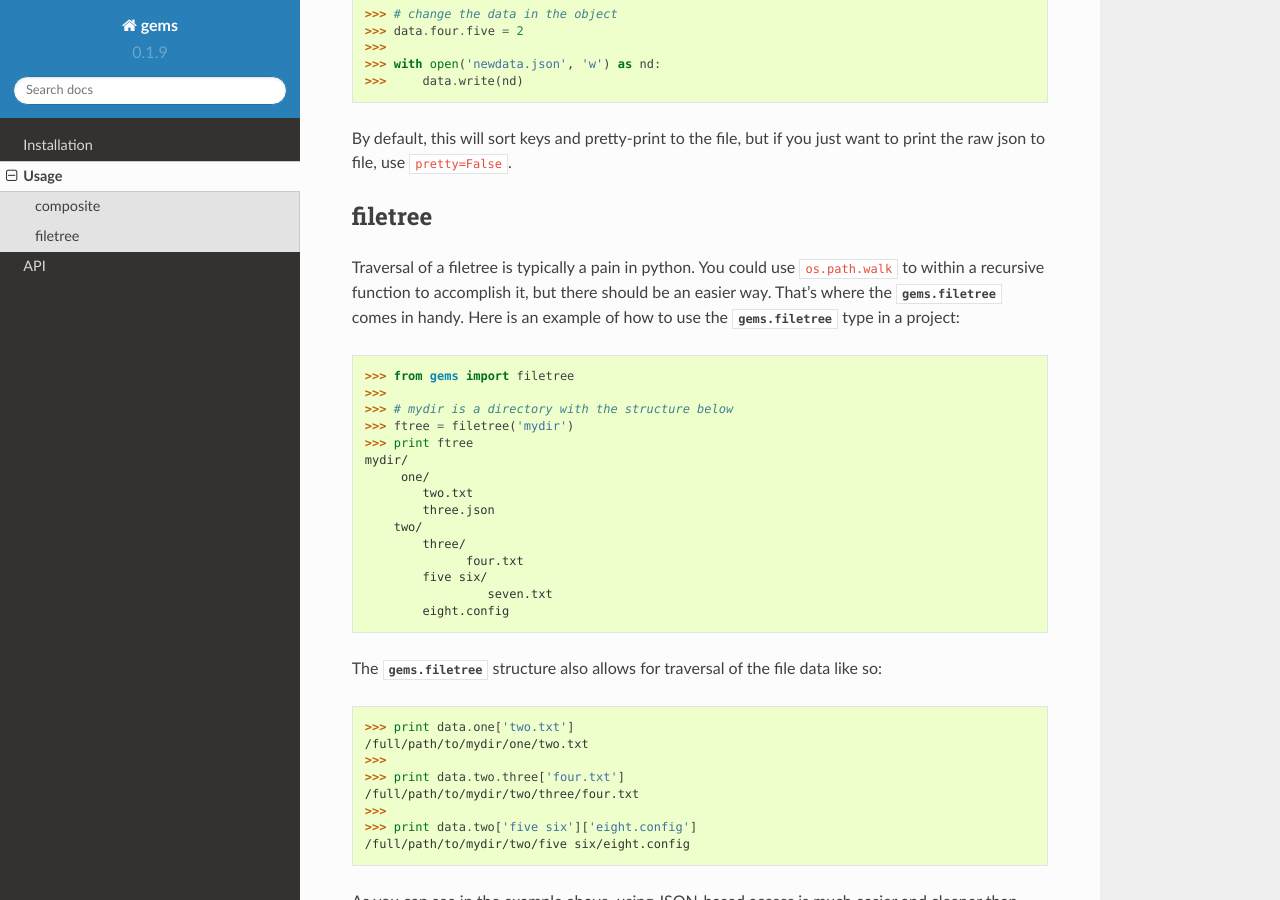
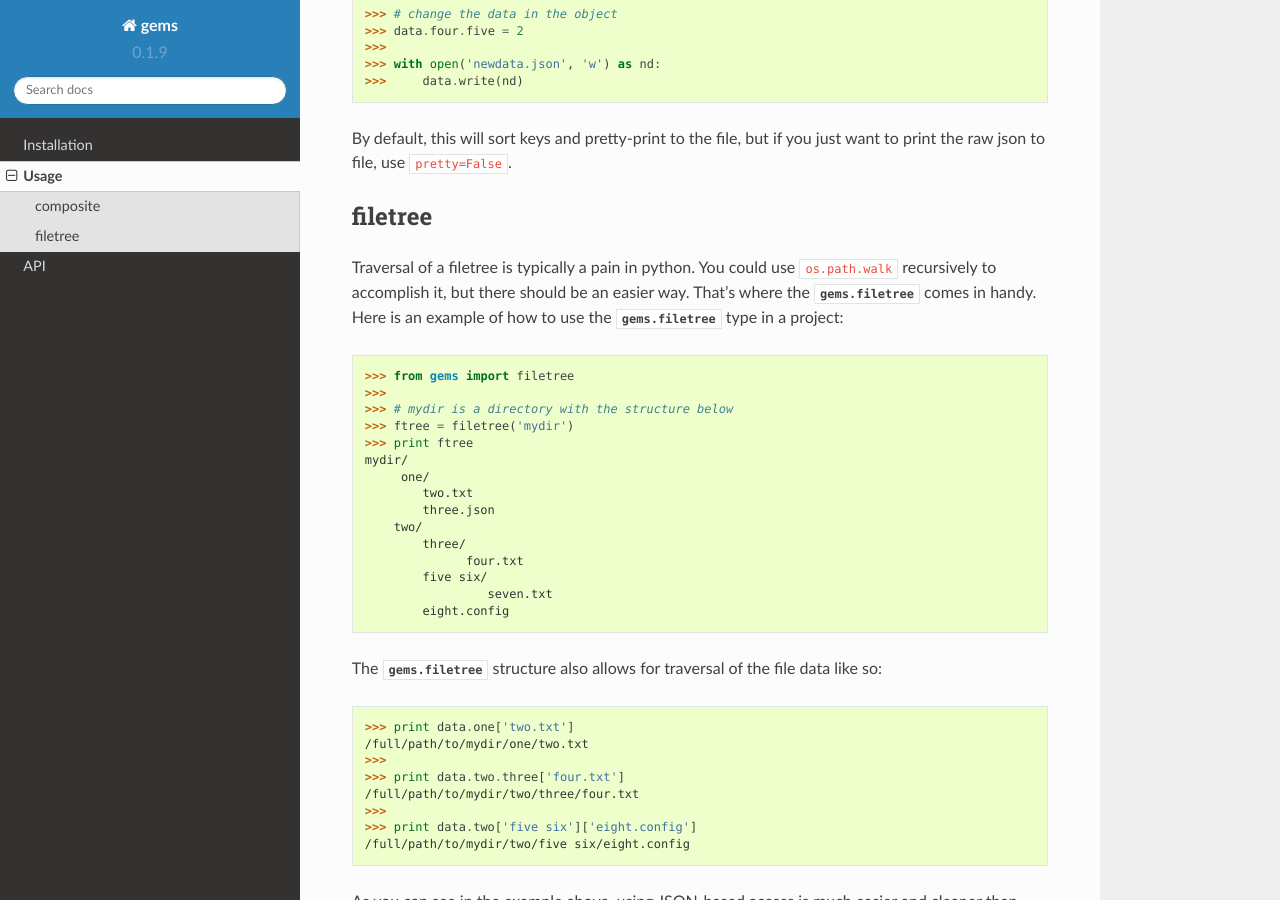
Before and after one commit to bprinty/gems, a Sphinx documentation site: the page built from docs/usage.rst, in a window 1280 px wide and 900 px high, scrolled down 2891 px. Built offline with Sphinx 7.4.7 and the Read the Docs theme 2.0.0, drawn with Linux system fonts in a browser that asks for light colours; formulas are drawn with MathJax 3.

Commit message:
fixed typo

```diff
--- a/docs/usage.rst
+++ b/docs/usage.rst
@@ -162,7 +162,7 @@ By default, this will sort keys and pretty-print to the file, but if you just wa
 filetree
 ~~~~~~~~
 
-Traversal of a filetree is typically a pain in python. You could use ``os.path.walk`` to within a recursive function to accomplish it, but there should be an easier way. That's where the :class:`gems.filetree` comes in handy. Here is an example of how to use the :class:`gems.filetree` type in a project:
+Traversal of a filetree is typically a pain in python. You could use ``os.path.walk`` recursively to accomplish it, but there should be an easier way. That's where the :class:`gems.filetree` comes in handy. Here is an example of how to use the :class:`gems.filetree` type in a project:
 
 .. code-block:: python
 
```
